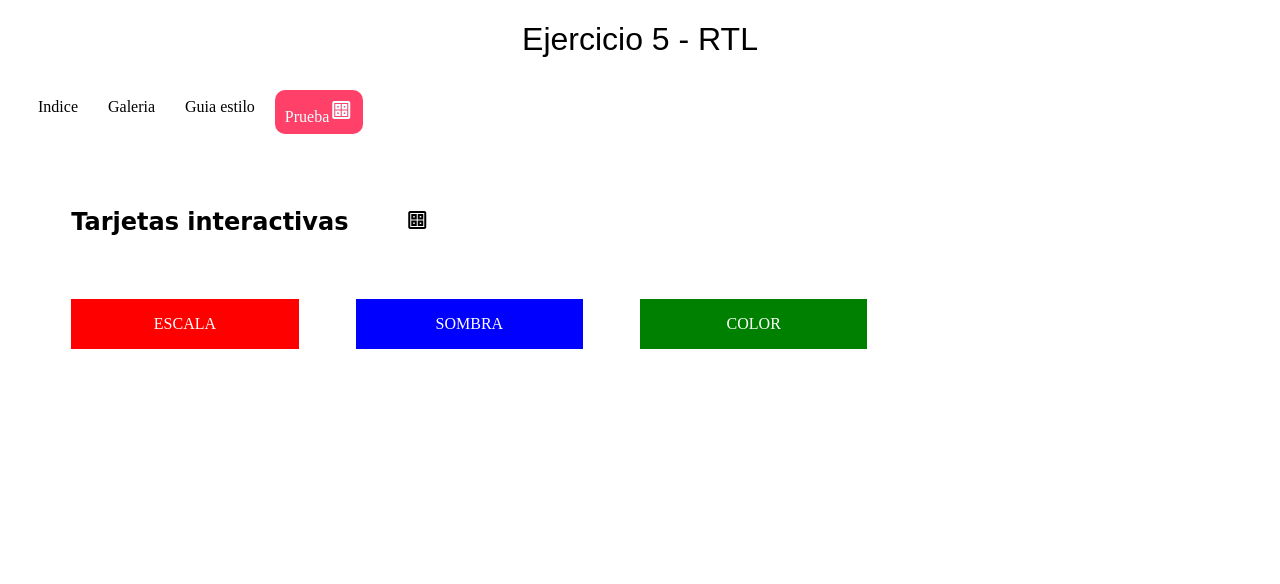
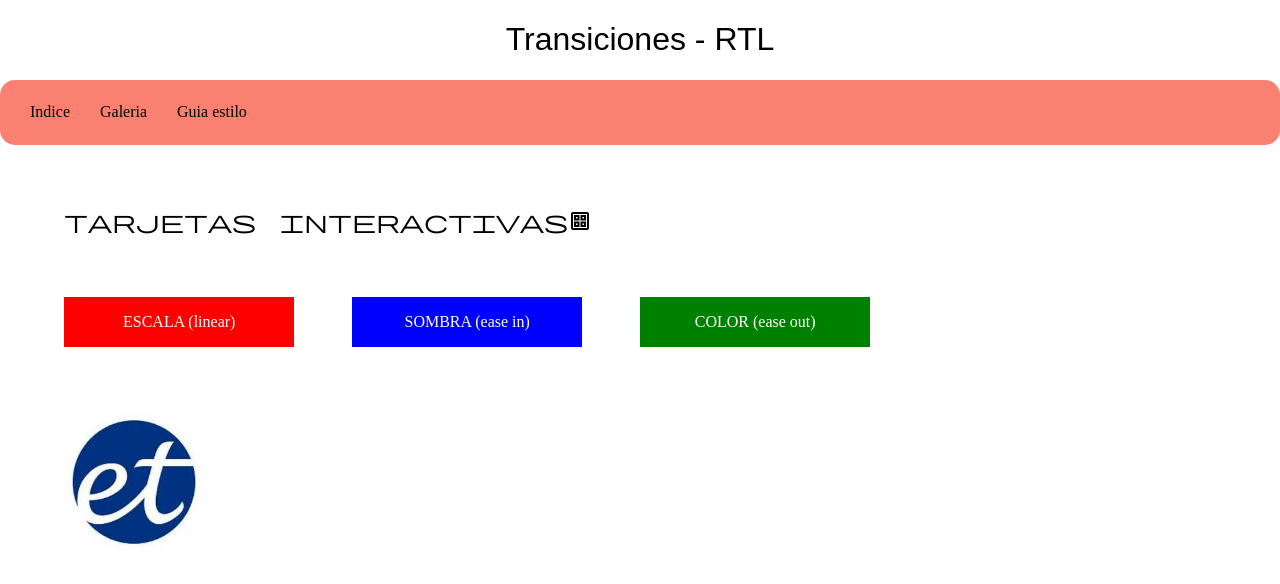
Before and after one commit to rtrollano/DAM1M04-Exercici005, a plain HTML site: page index.html in a window 1280 px wide. Drawn offline with nearby package versions, Linux system fonts and the light colour scheme; a web font is replaced by a local one.

Commit message:
Mejoras realizadas en clase el 25/11

```diff
--- a/estils.css
+++ b/estils.css
@@ -1,3 +1,64 @@
+.hero {
+  font-family: "Bungee Spice", sans-serif;
+  font-weight: 400;
+  font-style: normal;
+  text-align: center;
+}
+
+
+.material-symbols-outlined {
+  font-variation-settings:
+  'FILL' 0,
+  'wght' 400,
+  'GRAD' 0,
+  'opsz' 24
+}
+
+.topnav {
+  display: flex;
+  position: sticky;
+  top: 0;
+  z-index: 1000;
+  height: 65px;
+  display: flex;
+  align-items: center;
+  justify-content: space-between;
+  gap: 16px;
+  padding: 0 20px;
+  backdrop-filter: blur(10px) saturate(40%);
+  background-color: salmon;
+  border-radius: 15px;
+
+}
+
+.topnav .menu {
+  display: flex;
+  gap: 10px;
+  padding: 0;
+  margin: 0;
+  list-style: none;
+}
+
+.topnav .menu a {
+  text-decoration: none;
+  font-weight: 500;
+  padding: 8px 10px;
+  border-radius: 10px;
+  transition: background-color 120ms ease, transform 80ms ease;
+}
+
+.colormenu {
+  color:black;
+  text-decoration: none;
+
+}
+.colormenu:hover {
+  color:white;
+  letter-spacing: 3px;
+  box-shadow: 10px 10px 10px black;
+}
+
+
 h2 {
     margin: 5%;
   font-family: "Edu VIC WA NT Hand Pre", cursive;
@@ -21,11 +82,11 @@ h2 {
     display: block;
     color: white;
     text-align: center;
+    transition: linear 1.5s;
 
 }
 .tar1:hover {
-    transition: ease-out 2s;
-    border-radius: 0%;
+    transition: linear 1.5s;
     transform: scale3d(1.3, 1.3, 1);
 }
 
@@ -36,10 +97,11 @@ h2 {
     display: block;
     color: white;
     text-align: center;
+    transition: ease-in 1s;
 
 }
 .tar2:hover {
-    transition: ease 1s;
+    transition: ease 0.8s;
     box-shadow: 0px 10px 18px rgba(133, 29, 165, 0.8);
 
 }
@@ -51,6 +113,7 @@ h2 {
     display: block;
     color: white;
     text-align: center;
+    transition: ease-out 1.5s;
 
 }
 .tar3:hover {
@@ -59,80 +122,34 @@ h2 {
     transition: ease-in-out 0.8s;
 }
 
-.hero {
-  font-family: "Bungee Spice", sans-serif;
-  font-weight: 400;
-  font-style: normal;
-  text-align: center;
+.foto {
+  width: 35%;
+  height: 35%;
+  transition: transform 2s ease-in-out 0.4s;
+
+}
+
+.foto:hover {
+
+  transition: transform 1.8s ease-in-out 0.1s;
+  transform: translateX(70%) translateY(50%);
+
+}
+
+@media (min-width: 768px) {
+  body {
+    margin: 0%;
+  }
+  .topnav {
+    max-width: 1264px;
+    margin: auto;
+    text-align: center;
+  }
 }
 
 
-.material-symbols-outlined {
-  font-variation-settings:
-  'FILL' 0,
-  'wght' 400,
-  'GRAD' 0,
-  'opsz' 24
-}
-
-/* === Botones === */
-.boton,
-.boton_now1 {
-  font-weight: 500;
-  padding: 8px 10px;
-  border-radius: 20px;
-  border: none;
-  cursor: pointer;
-  transition: background-color 0.3s ease, color 0.3s ease;
-}
-
-.boton {
-  background-color: #ff4169;
-  color: azure;
-}
-
-.boton:hover {
-  background-color: #ff416acc;
-}
-
-/* === Navegación principal === */
-.topnav {
-  display: flex;
-  position: sticky;
-  top: 0;
-  z-index: 1000;
-  height: 65px;
-  display: flex;
-  align-items: center;
-  justify-content: space-between;
-  gap: 16px;
-  padding: 0 20px;
-  backdrop-filter: blur(10px) saturate(140%);
-  background-color: rgba(255, 255, 255, 0.8);
-}
-
-
-.topnav .menu {
-  display: flex;
-  gap: 10px;
-  padding: 0;
-  margin: 0;
-  list-style: none;
-}
-
-.topnav .menu a {
-  text-decoration: none;
-  font-weight: 500;
-  padding: 8px 10px;
-  border-radius: 10px;
-  transition: background-color 120ms ease, transform 80ms ease;
-}
-
-.colormenu {
-  color:black;
-  text-decoration: none;
-
-}
-.colormenu:hover {
-  color:grey;
-}
+/* === Adaptación móvil === */
+@media (max-width: 768px) {
+  body {
+    margin: 2%;
+  }
--- a/index.html
+++ b/index.html
@@ -24,33 +24,38 @@ Canvi de foto amb una transició
 Exemple amb diferents transition-timing-function (linear, ease, ease-in, ease-out, ease-in-out).
 Menú secundari (només estil, sense JS) on cada opció té transició de color i letter-spacing.
 -->
-<h1 class="hero">Ejercicio 5 - RTL</h1>
-<nav class="topnav">
-
+<h1 class="hero">Transiciones - RTL</h1>
+<nav class="topnav" >
     <div class="menu">
         <a href="index.html" class="colormenu">Indice</a>
         <a href="galeria.html" class="colormenu">Galeria</a>
         <a href="guia-estil.html" class="colormenu">Guia estilo</a>
-            <a href="https://support.pixelmator.com/pixelmator-pro-user-guide/" class="boton">Prueba<span class="material-symbols-outlined">cards</span></a>
     </div>
 </nav>
 <h2 class="tars">
-    <span >Tarjetas interactivas</span>
-    <span class="material-symbols-outlined">cards</span>
+    <span class="material-symbols-outlined">Tarjetas interactivascards</span>
 </h2>
 
 
 <section>
     <div class="tars">
         <div class="tar1">
-            <p>ESCALA</p>
+            <p>ESCALA (linear)</p>
         </div>
         <div class="tar2">
-            <p>SOMBRA</p>
+            <p>SOMBRA (ease in)</p>
         </div>
         <div class="tar3">
-            <p>COLOR</p>
+            <p>COLOR (ease out)</p>
         </div>
+    </div>
+</section>
+<section>
+    <div class="tars">
+        <div class="foto">
+            <img class="foto" src="./assets/img/logo_esteve.jpeg">
+        </div>
+
     </div>
 </section>
 </body>
```
Also changed, not shown: galeria.html (+1 -2 lines), guia-estil.html (+1 -2 lines), assets/img/logo_esteve.jpeg (added). Lines whose indentation alone changed are shown as unchanged.
